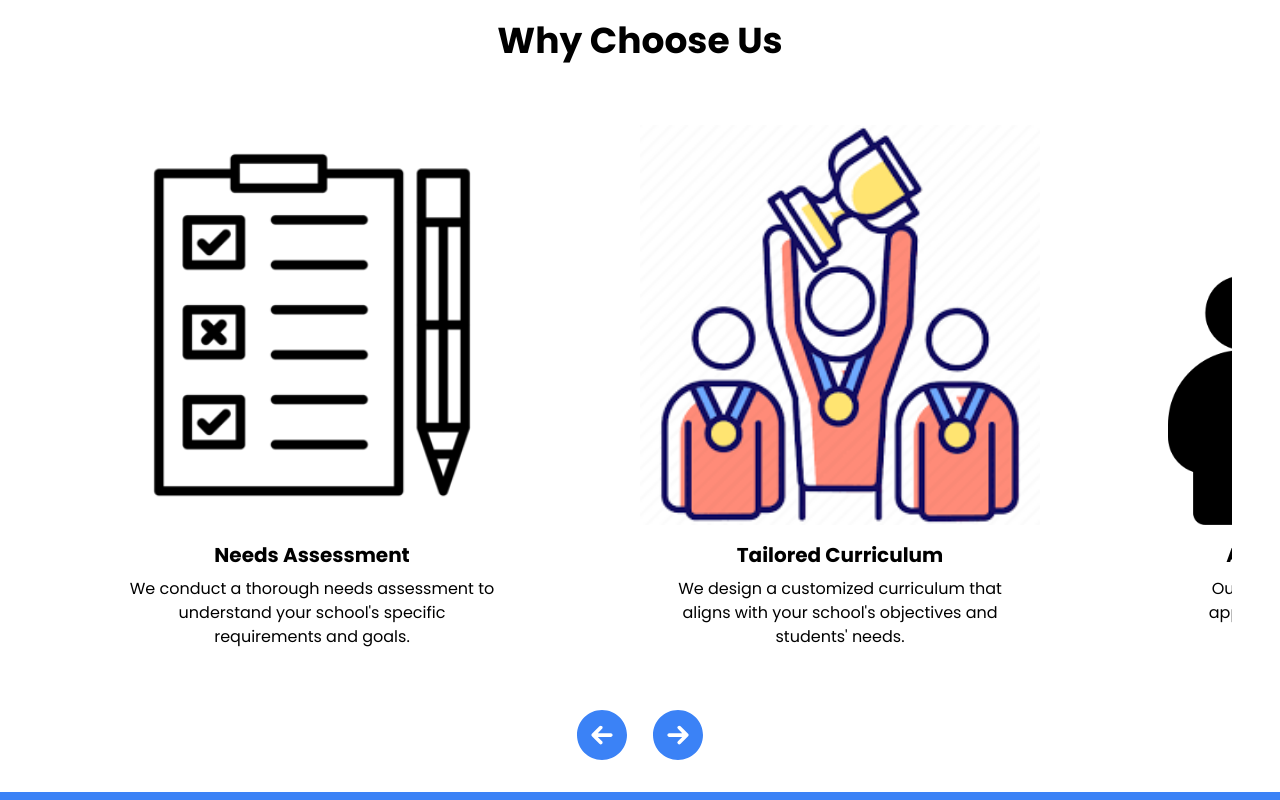
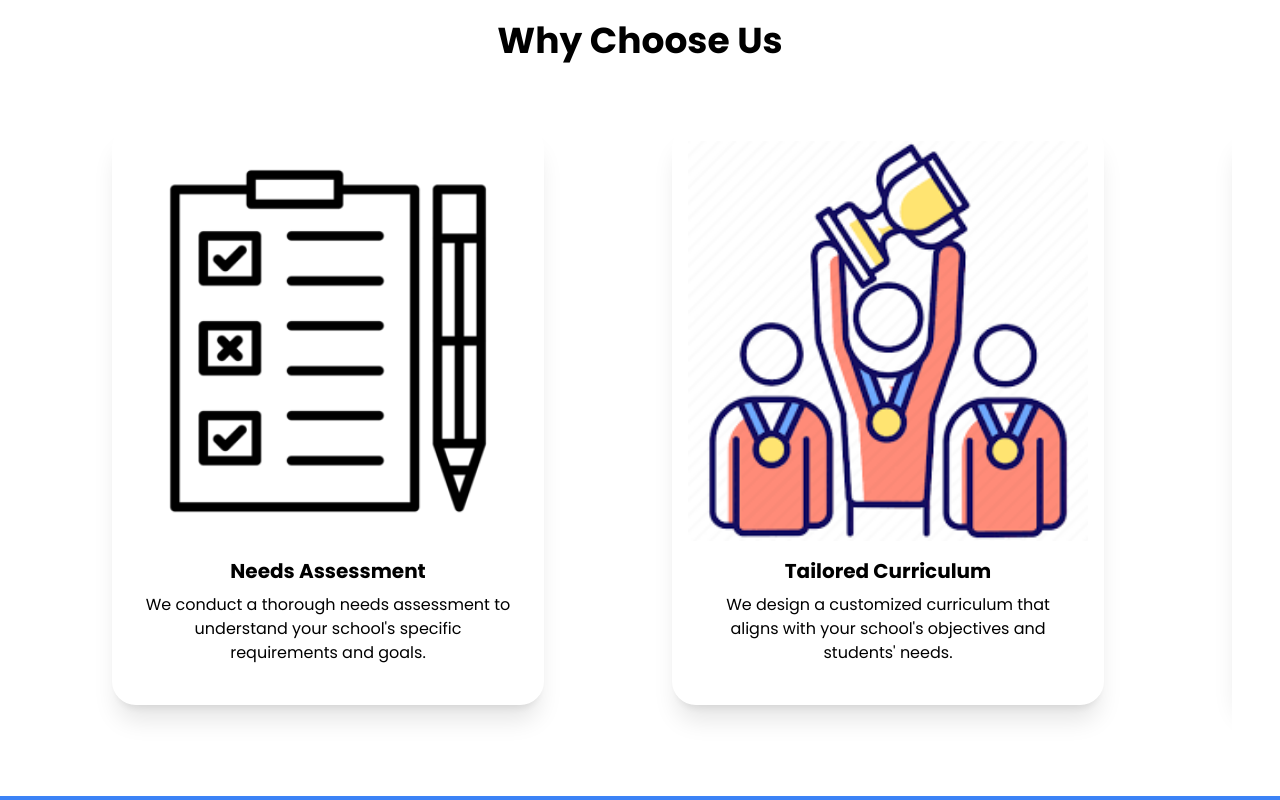
Before and after one commit to Mohitjnn/vaayu, a Next.js app: page /about in a window 1280 px wide. Shown: the part 2040-2840 px from the top of the page. Built offline with nearby package versions, Linux system fonts and the light colour scheme.

Commit message:
datacard updation

```diff
--- a/src/app/about/page.jsx
+++ b/src/app/about/page.jsx
@@ -146,43 +146,14 @@ const About = () => {
         <section className="w-full h-fit px-4 lg:px-12 space-y-4 flex flex-col items-center ">
           <h1 className="Title xl:Heading">Why Choose Us</h1>
           <div
-            className="flex flex-row justify-start w-full overflow-x-auto overflow-y-hidden scroll-smooth xl:pt-8 xl:overflow-x-hidden h-full no-scrollbar"
+            className="flex flex-row justify-start w-full overflow-x-auto overflow-y-hidden scroll-smooth xl:py-8  h-full no-scrollbar"
             ref={formContainerRef}
           >
             {response.aboutUsList1.map((reasons, index) => (
               <Datacard Reasons={reasons} key={index} />
             ))}
           </div>
-          <div className="hidden xl:flex flex-row justify-center space-x-4 w-full h-fit">
-            <button onClick={scrollLeft}>
-              <svg
-                xmlns="http://www.w3.org/2000/svg"
-                width="60"
-                height="60"
-                viewBox="0 0 24 24"
-                fill="none"
-              >
-                <path
-                  fill="#3b82f6"
-                  d="M12 2C6.48 2 2 6.48 2 12s4.48 10 10 10 10-4.48 10-10S17.52 2 12 2zm3.5 10.75h-5.19l1.72 1.72c.29.29.29.77 0 1.06-.15.15-.34.22-.53.22s-.38-.07-.53-.22l-3-3a.754.754 0 010-1.06l3-3c.29-.29.77-.29 1.06 0 .29.29.29.77 0 1.06l-1.72 1.72h5.19c.41 0 .75.34.75.75s-.34.75-.75.75z"
-                ></path>
-              </svg>
-            </button>
-            <button onClick={scrollRight}>
-              <svg
-                xmlns="http://www.w3.org/2000/svg"
-                width="60"
-                height="60"
-                viewBox="0 0 24 24"
-                fill="none"
-              >
-                <path
-                  fill="#3b82f6"
-                  d="M12 2C6.48 2 2 6.48 2 12s4.48 10 10 10 10-4.48 10-10S17.52 2 12 2zm4.03 10.53l-3 3c-.15.15-.34.22-.53.22s-.38-.07-.53-.22a.754.754 0 010-1.06l1.72-1.72H8.5c-.41 0-.75-.34-.75-.75s.34-.75.75-.75h5.19l-1.72-1.72a.754.754 0 010-1.06c.29-.29.77-.29 1.06 0l3 3c.29.29.29.77 0 1.06z"
-                ></path>
-              </svg>
-            </button>
-          </div>
+          <div className="hidden xl:flex flex-row justify-center space-x-4 w-full h-fit"></div>
         </section>
       </center>
     </main>
--- a/src/components/DataCard/Datacard.jsx
+++ b/src/components/DataCard/Datacard.jsx
@@ -3,7 +3,7 @@ import Image from "next/image";
 
 function Datacard({ Reasons }) {
   return (
-    <div className="flex flex-col h-fit w-full mx-10 ml-0 md:ml-16 lg:mx-16 my-4 transition-transform duration-300 ease-in-out transform hover:scale-110">
+    <div className="flex flex-col h-fit w-full p-4 mx-10 ml-0 md:ml-16 lg:mx-16 my-4 transition-transform duration-300 ease-in-out transform hover:scale-110 xl:shadow-xl xl:hover:shadow-2xl xl:rounded-3xl">
       <div className="w-[50vh] h-[45vh] md:h-[50vh] relative ">
         <Image
           src={`${Reasons.imageSrc}`}
@@ -13,7 +13,7 @@ function Datacard({ Reasons }) {
         />
       </div>
       <h2 className="text-xl font-bold mt-4">{Reasons.Title}</h2>
-      <p className="text-m mt-2 pb-6 px-4 h-full text-center">
+      <p className="text-m mt-2 pb-6 px-3 h-full text-center">
         {Reasons.Description}
       </p>
     </div>
```
